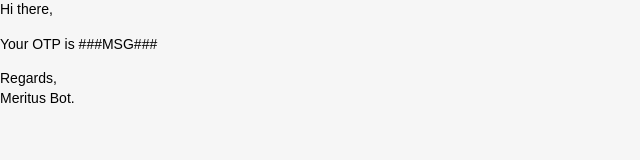
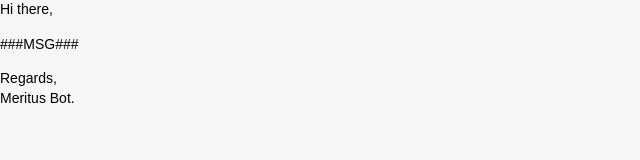
Before and after one commit to ashok-palla/chat-bit, a website: page template/error_mail.html in a window 1280 px wide. Shown: the whole page, without its empty margins (0-640 px from the left). Drawn offline with Linux system fonts and the light colour scheme.

Commit message:
shift pc

```diff
--- a/template/error_mail.html
+++ b/template/error_mail.html
@@ -12,7 +12,7 @@
     <tr>
       <td style="font-family: sans-serif; font-size: 14px; vertical-align: top;">
         <p style="font-family: sans-serif; font-size: 14px; font-weight: normal; margin: 0; Margin-bottom: 15px;">Hi there,</p>
-        <p style="font-family: sans-serif; font-size: 14px; font-weight: normal; margin: 0; Margin-bottom: 15px;">Your OTP is ###MSG###</p>
+        <p style="font-family: sans-serif; font-size: 14px; font-weight: normal; margin: 0; Margin-bottom: 15px;">###MSG###</p>
         <p style="font-family: sans-serif; font-size: 14px; font-weight: normal; margin: 0;">Regards,<br>Meritus Bot.</p>
       </td>
     </tr>
```
